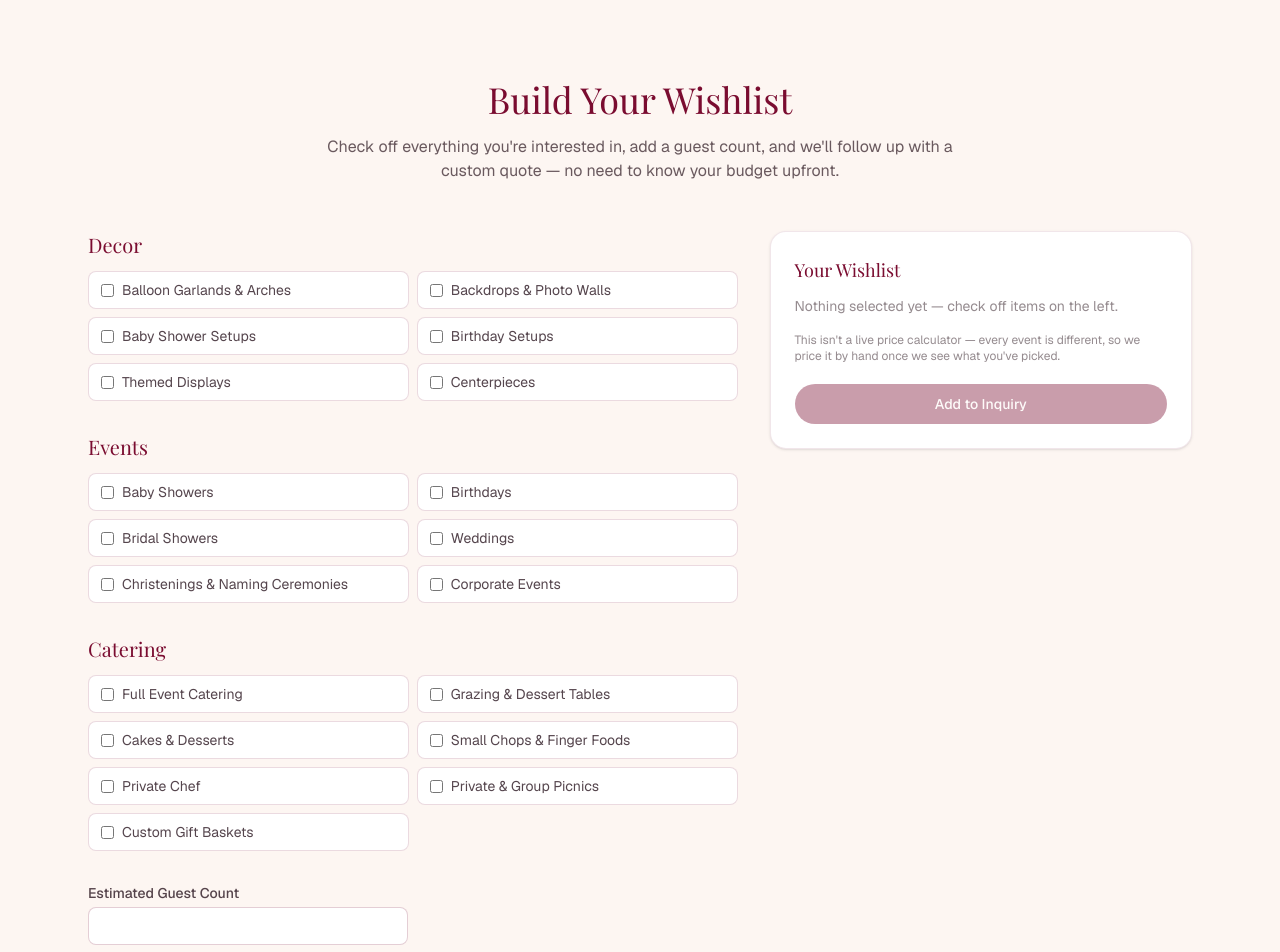
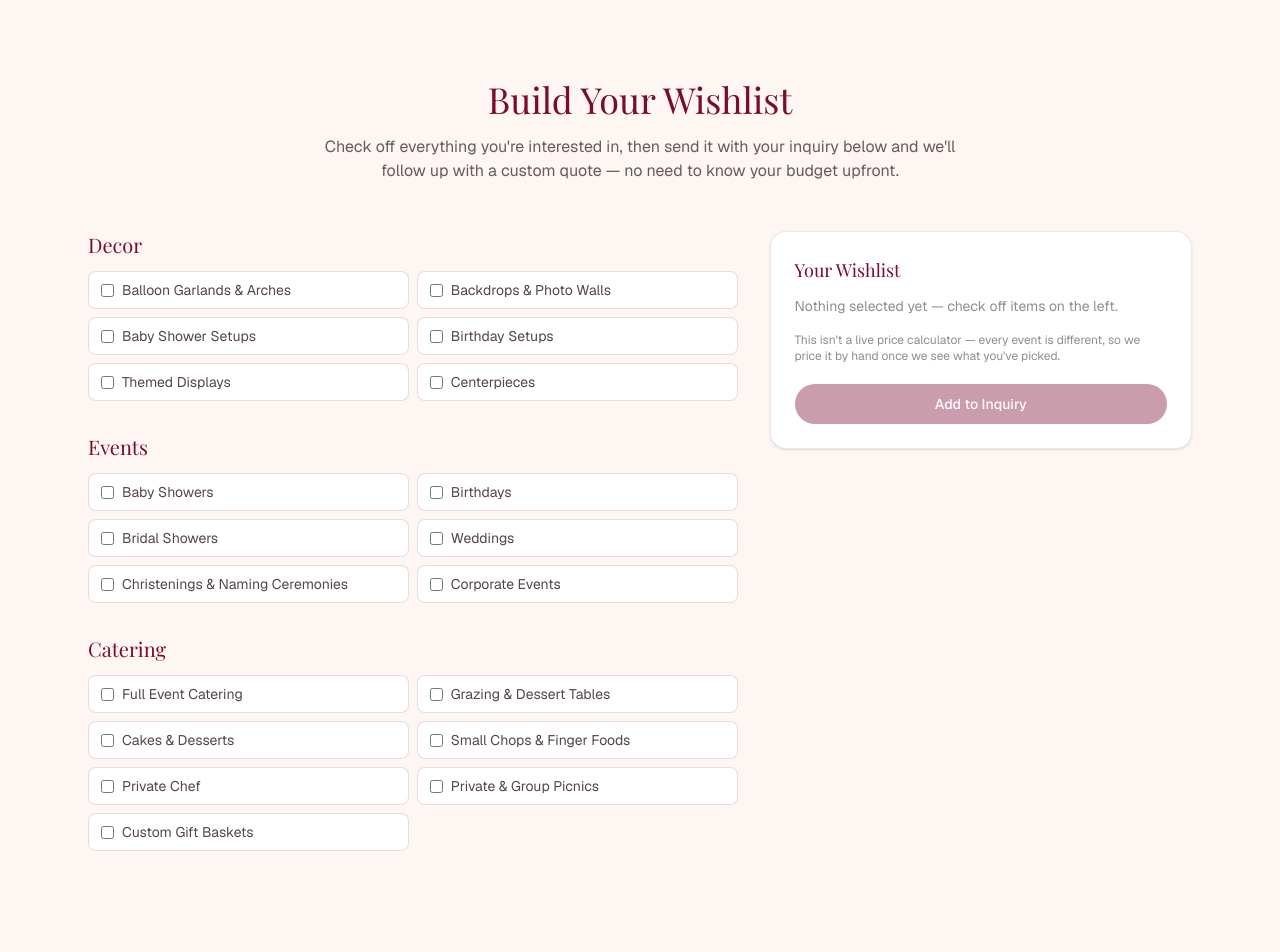
Before and after one commit to Oyekancode/satisfilled-events-decor, a Next.js app: page /en in a window 1280 px wide. Shown: the part 3420-4372 px from the top of the page. Built offline with nearby package versions, Linux system fonts and the light colour scheme; a web font is replaced by a local one.

Commit message:
Remove duplicate guest count field from wishlist builder

```diff
--- a/components/EstimateBuilder.tsx
+++ b/components/EstimateBuilder.tsx
@@ -6,8 +6,6 @@ export default function EstimateBuilder({
   dict,
   selected,
   onToggle,
-  guestCount,
-  onGuestCountChange,
   onClear,
   onAddToInquiry,
   justAdded,
@@ -15,8 +13,6 @@ export default function EstimateBuilder({
   dict: Dictionary;
   selected: Set<string>;
   onToggle: (item: string) => void;
-  guestCount: string;
-  onGuestCountChange: (value: string) => void;
   onClear: () => void;
   onAddToInquiry: () => void;
   justAdded: boolean;
@@ -66,17 +62,6 @@ export default function EstimateBuilder({
               </div>
             </div>
           ))}
-
-          <label className="flex flex-col gap-1 text-sm max-w-xs">
-            <span className="font-medium text-ink/80">{e.guestCount}</span>
-            <input
-              type="number"
-              min={0}
-              value={guestCount}
-              onChange={(ev) => onGuestCountChange(ev.target.value)}
-              className="rounded-lg border border-primary/20 px-3 py-2 bg-white focus:outline-none focus:ring-2 focus:ring-primary/40"
-            />
-          </label>
         </div>
 
         <div className="lg:col-span-2">
@@ -96,12 +81,6 @@ export default function EstimateBuilder({
                   </li>
                 ))}
               </ul>
-            )}
-
-            {guestCount && (
-              <p className="mt-3 text-sm text-ink/70">
-                {e.guestCount}: <strong>{guestCount}</strong>
-              </p>
             )}
 
             <p className="mt-4 text-xs text-ink/50">{e.note}</p>
--- a/components/WishlistSection.tsx
+++ b/components/WishlistSection.tsx
@@ -14,7 +14,6 @@ export default function WishlistSection({
   locale: Locale;
 }) {
   const [selected, setSelected] = useState<Set<string>>(new Set());
-  const [guestCount, setGuestCount] = useState("");
   const [wishlist, setWishlist] = useState("");
   const [justAdded, setJustAdded] = useState(false);
   const addedTimeout = useRef<ReturnType<typeof setTimeout> | null>(null);
@@ -30,12 +29,10 @@ export default function WishlistSection({
 
   function clear() {
     setSelected(new Set());
-    setGuestCount("");
   }
 
   function addToInquiry() {
     const lines = Array.from(selected).map((item) => `- ${item}`);
-    if (guestCount) lines.push(`- ${dict.estimate.guestCount}: ${guestCount}`);
     setWishlist(lines.join("\n"));
 
     setJustAdded(true);
@@ -51,8 +48,6 @@ export default function WishlistSection({
         dict={dict}
         selected={selected}
         onToggle={toggle}
-        guestCount={guestCount}
-        onGuestCountChange={setGuestCount}
         onClear={clear}
         onAddToInquiry={addToInquiry}
         justAdded={justAdded}
@@ -63,7 +58,6 @@ export default function WishlistSection({
         wishlist={wishlist}
         onSubmitted={() => {
           setSelected(new Set());
-          setGuestCount("");
           setWishlist("");
         }}
       />
--- a/dictionaries/cz.json
+++ b/dictionaries/cz.json
@@ -83,9 +83,8 @@
   },
   "estimate": {
     "heading": "Sestavte Si Přání",
-    "subheading": "Zaškrtněte vše, o co máte zájem, přidejte počet hostů a my se vám ozveme s cenovou nabídkou na míru — rozpočet předem znát nemusíte.",
+    "subheading": "Zaškrtněte vše, o co máte zájem, odešlete to spolu s poptávkou níže a my se vám ozveme s cenovou nabídkou na míru — rozpočet předem znát nemusíte.",
     "note": "Nejde o kalkulačku cen v reálném čase — každá akce je jiná, cenu stanovujeme ručně podle toho, co si vyberete.",
-    "guestCount": "Odhadovaný Počet Hostů",
     "selectionsHeading": "Váš Seznam Přání",
     "empty": "Zatím nic nevybráno — zaškrtněte položky vlevo.",
     "clear": "Vymazat Vše",
--- a/dictionaries/en.json
+++ b/dictionaries/en.json
@@ -83,9 +83,8 @@
   },
   "estimate": {
     "heading": "Build Your Wishlist",
-    "subheading": "Check off everything you're interested in, add a guest count, and we'll follow up with a custom quote — no need to know your budget upfront.",
+    "subheading": "Check off everything you're interested in, then send it with your inquiry below and we'll follow up with a custom quote — no need to know your budget upfront.",
     "note": "This isn't a live price calculator — every event is different, so we price it by hand once we see what you've picked.",
-    "guestCount": "Estimated Guest Count",
     "selectionsHeading": "Your Wishlist",
     "empty": "Nothing selected yet — check off items on the left.",
     "clear": "Clear All",
```
